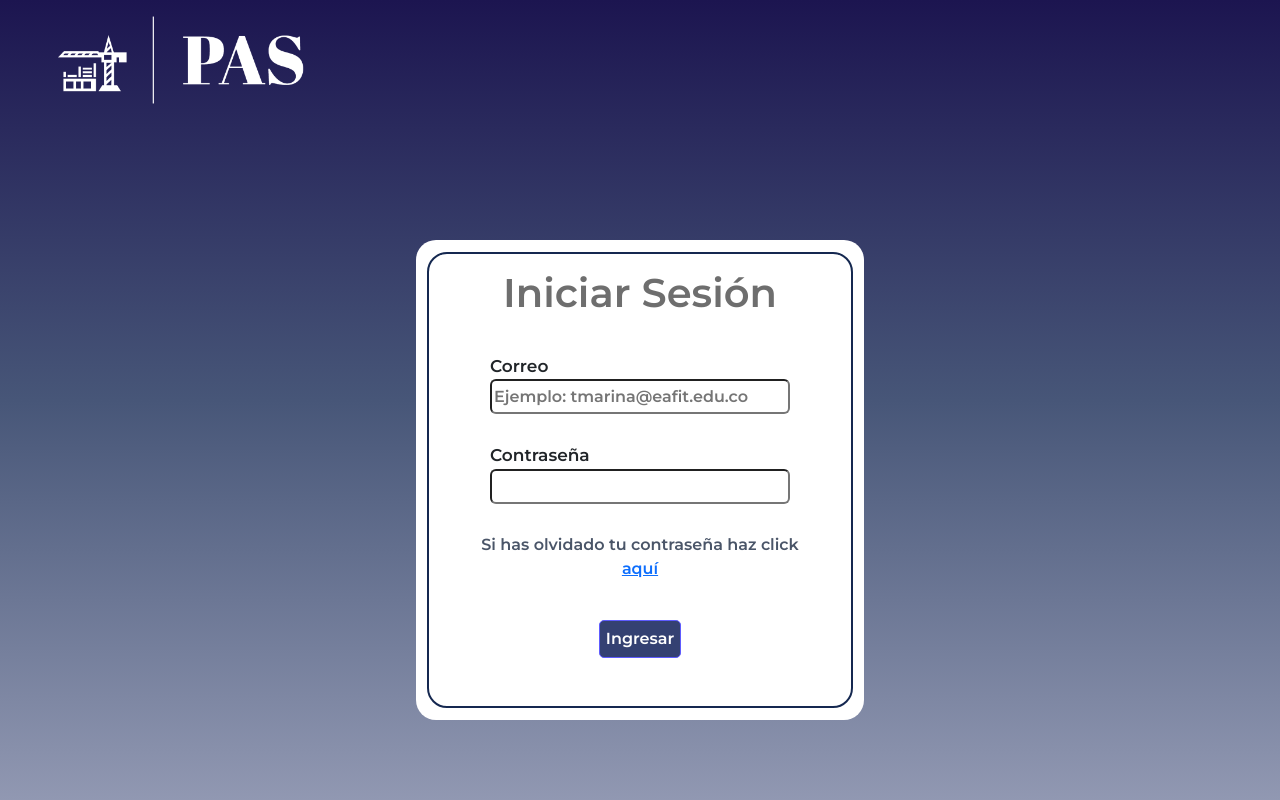
After one commit to tmarina1/ReponP2, a Django app: page /inicioSesionCoordinador/ in a window 1280 px wide. The commit adds this page. Run offline with Django 4.2, Linux system fonts and the light colour scheme.

Commit message:
Template inicio sesion coordinador

```diff
--- a/repon/autenticacion/static/css/styleInicio.css
+++ b/repon/autenticacion/static/css/styleInicio.css
@@ -101,6 +101,11 @@ form{
     color: #ffffff;
     text-decoration: none;
 }
+.containerBtnIC{
+    display: flex;
+    width: 80%;
+    justify-content: center;
+}
 @media (max-width: 600px) {
     .fondoBlanco{
         width: 80%;
--- /dev/null
+++ b/repon/autenticacion/templates/autenticacion/inicioSesionCoordinador.html
@@ -0,0 +1,44 @@
+<!DOCTYPE html>
+<html lang="es">
+    {% load static %}
+<head>
+    <meta charset="UTF-8">
+    <meta name="viewport" content="width=device-width, initial-scale=1.0">
+    <link href="https://cdn.jsdelivr.net/npm/bootstrap@5.3.1/dist/css/bootstrap.min.css" rel="stylesheet" integrity="sha384-4bw+/aepP/YC94hEpVNVgiZdgIC5+VKNBQNGCHeKRQN+PtmoHDEXuppvnDJzQIu9" crossorigin="anonymous">
+    <link rel="icon" href="{% static 'img/logoRepon.ico' %}"/>
+    <link rel="stylesheet" href="{% static 'css/styleInicio.css' %}">
+    <title>Iniciar Sesión</title>
+</head>
+<body>
+    <section class="navInicio">
+        <img src="{% static 'img/PAS-logos_white.png' %}" alt="Logo blanco PAS">
+    </section>
+    <div class="fondoBlanco">
+        <section class="contenido">
+            <h1 id="tituloInicio">Iniciar Sesión</h1>
+                <form method="post">
+                    {% csrf_token %}
+                    <div class="flexDivColumn">
+                        {% if messages %}
+                            {% for message in messages %}
+                                <p> {{ message }}</p>
+                            {% endfor %}
+                        {% endif %}
+                        <div class="containerInput">
+                            <label>Correo</label>
+                            <input type="email" name="correo" placeholder="Ejemplo: tmarina@eafit.edu.co" required>
+                        </div>
+                        <div class="containerInput">
+                            <label>Contraseña</label>
+                            <input type="password" name="clave"  required>
+                        </div>
+                        <p class="olvideContraseña">Si has olvidado tu contraseña haz click <a href="#">aquí</a></p>
+                        <div class="containerBtnIC">
+                            <button type="submit" id="btnCrearCuenta">Ingresar</button>
+                        </div>
+                    </div>
+                </form>
+        </section>
+    </div>
+</body>
+</html>
--- a/repon/autenticacion/urls.py
+++ b/repon/autenticacion/urls.py
@@ -5,4 +5,5 @@ from . import views
 urlpatterns = [
     path('', views.registro, name="registro"),
     path('inicioSesion/', views.inicioSesion, name="inicioSesion"),
+    path('inicioSesionCoordinador/', views.inicioSesionCoordinador, name="inicioSesionCoordinador"),
 ]
--- a/repon/autenticacion/views.py
+++ b/repon/autenticacion/views.py
@@ -32,3 +32,6 @@ def registro(request):
 
 def inicioSesion(request):
     return render(request,'autenticacion/inicioSesion.html')
+
+def inicioSesionCoordinador(request):
+    return render(request,'autenticacion/inicioSesionCoordinador.html')
```
